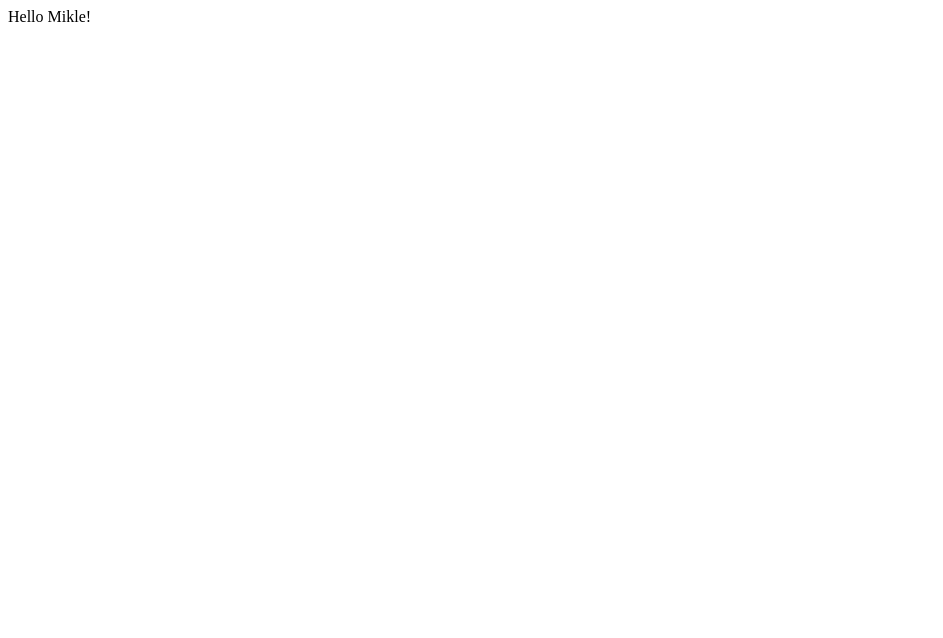
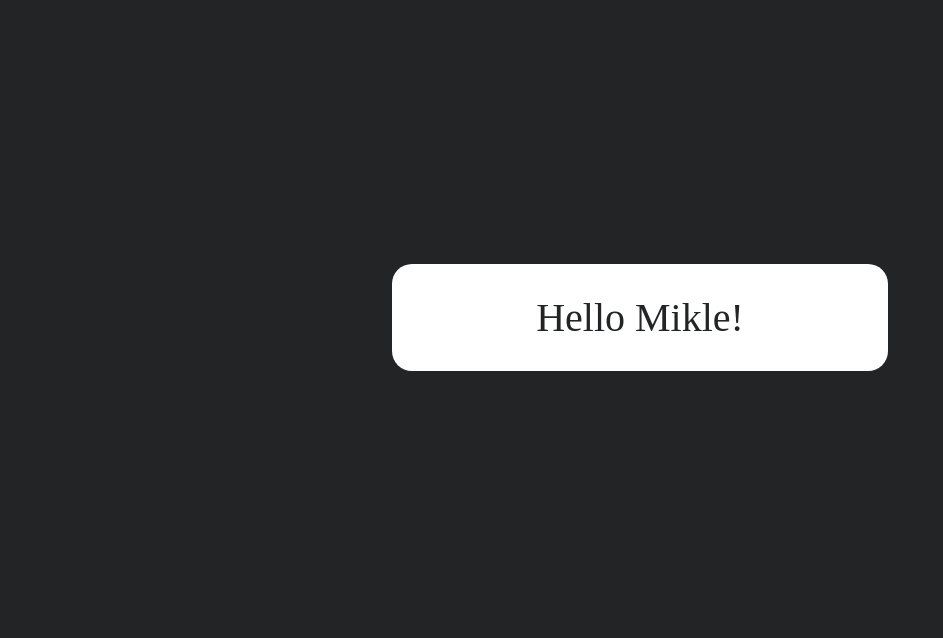
Before and after one commit to miklegonza/miklegonza.github.io, a plain HTML site: page index.html in a window 1280 px wide. Shown: the whole page, without its empty margins (0-943 px from the left). Drawn offline with Linux system fonts and the light colour scheme.

Commit message:
Nonsense stuff

```diff
--- a/index.html
+++ b/index.html
@@ -1 +1,12 @@
-Hello Mikle!
+<!DOCTYPE html>
+<html lang="en" dir="ltr">
+    <head>
+        <meta charset="utf-8">
+        <title>Mikle's Page</title>
+        <link rel="stylesheet" href="./style.css">
+    </head>
+    <body>
+        <div class="greeting">Hello Mikle!</div>
+        <script type="text/javascript" src="./main.js"></script>
+    </body>
+</html>
--- /dev/null
+++ b/main.js
@@ -0,0 +1,5 @@
+var divEvent = document.getElementsByClassName('greeting')[0];
+
+divEvent.addEventListener('click', function (event) {
+    alert('Primer evento :3');
+});
--- /dev/null
+++ b/style.css
@@ -0,0 +1,19 @@
+body {
+    padding: 20% 30% 20% 30%;
+    background-color: #222426;
+}
+
+.greeting {
+    background-color: #FFFFFF;
+    border-radius: 20px;
+    color: #222426;
+    font-size: 40px;
+    text-align: center;
+    padding: 30px 10px 30px 10px;
+    cursor: pointer;
+}
+
+.greeting:hover {
+    color: #FFFFFF;
+    background-color: #2ac7ad;
+}
```
Also changed, not shown: README.md.
